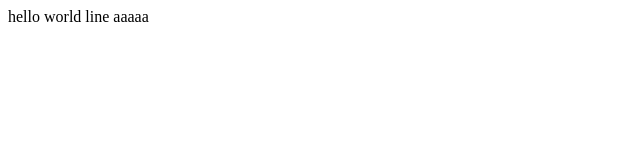
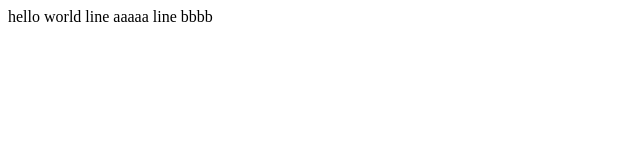
Before and after one commit to sirjp2023/test2, a plain HTML site: page index.html in a window 1280 px wide. Shown: the full height of the page, 0-640 px from the left. Drawn offline with Linux system fonts and the light colour scheme.

Commit message:
line bbbb add

```diff
--- a/index.html
+++ b/index.html
@@ -8,6 +8,7 @@
 <body>
     hello world
     line aaaaa
+    line bbbb
 </body>
 
 </html>
```
